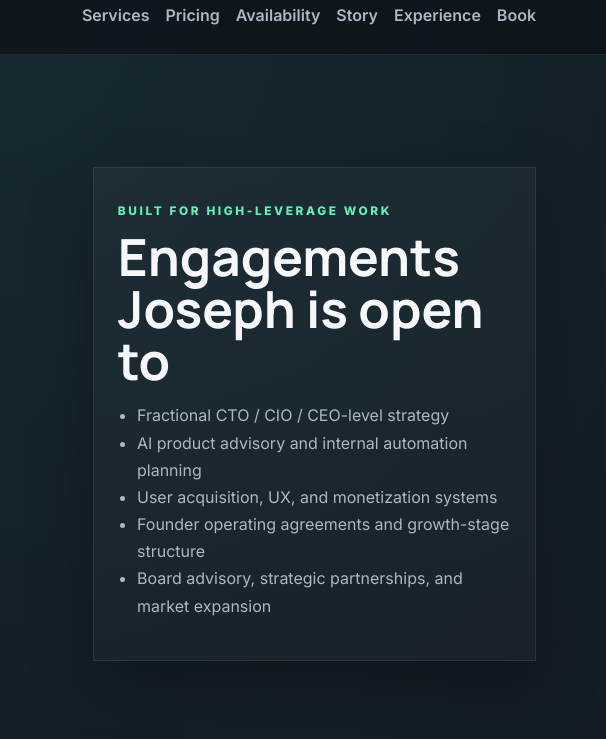
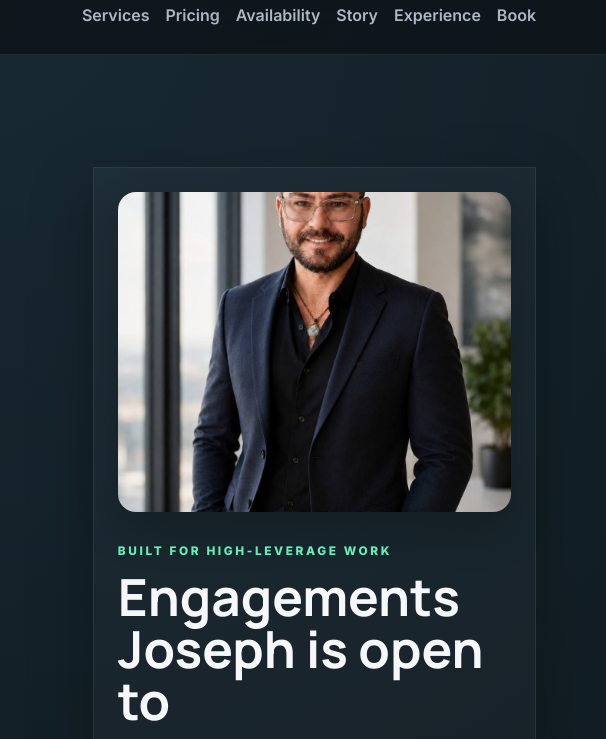
Before and after one commit to JoS727/josephcalitoy, a plain HTML site: page index.html in a window 1280 px wide. Shown: the part 24-763 px from the top of the page, 674-1280 px from the left. Drawn offline with Linux system fonts and the light colour scheme.

Commit message:
Add Joseph Calitoy portrait to hero

```diff
--- a/index.html
+++ b/index.html
@@ -73,7 +73,8 @@
               <li>Founder contracts, strategic advisory, and board seats</li>
             </ul>
           </div>
-          <aside class="hero-card">
+          <aside class="hero-card hero-card--photo">
+            <img src="assets/joseph-calitoy-portrait.jpg" alt="Joseph Calitoy professional portrait" class="hero-card__photo" />
             <p class="hero-card__label">Built for high-leverage work</p>
             <h2>Engagements Joseph is open to</h2>
             <ul>
--- a/styles.css
+++ b/styles.css
@@ -46,6 +46,7 @@ h2{font-size:clamp(2rem,4vw,3.2rem);max-width:14ch}
 .hero-points li,.resume-card li,.timeline-item li{margin-top:.6rem;color:var(--muted)}
 .hero-card,.card,.quote-card,.resume-card,.link-card,.contact-card,.timeline-item{background:linear-gradient(180deg,rgba(255,255,255,0.03),rgba(255,255,255,0.02));border:1px solid var(--line);box-shadow:var(--shadow)}
 .hero-card,.quote-card,.resume-card,.contact-card,.timeline-item{padding:1.5rem}
+.hero-card__photo{width:100%;height:320px;object-fit:cover;border-radius:18px;margin:0 0 1rem;box-shadow:0 20px 40px rgba(0,0,0,0.22)}
 .hero-card__label{font-size:.74rem;letter-spacing:.22em;text-transform:uppercase;color:var(--accent-3);font-weight:800}
 .hero-card ul{padding-left:1.2rem;color:var(--muted);line-height:1.7}
 .section{padding:5rem 0}
```
Also changed, not shown: assets/joseph-calitoy-portrait.jpg (added).
